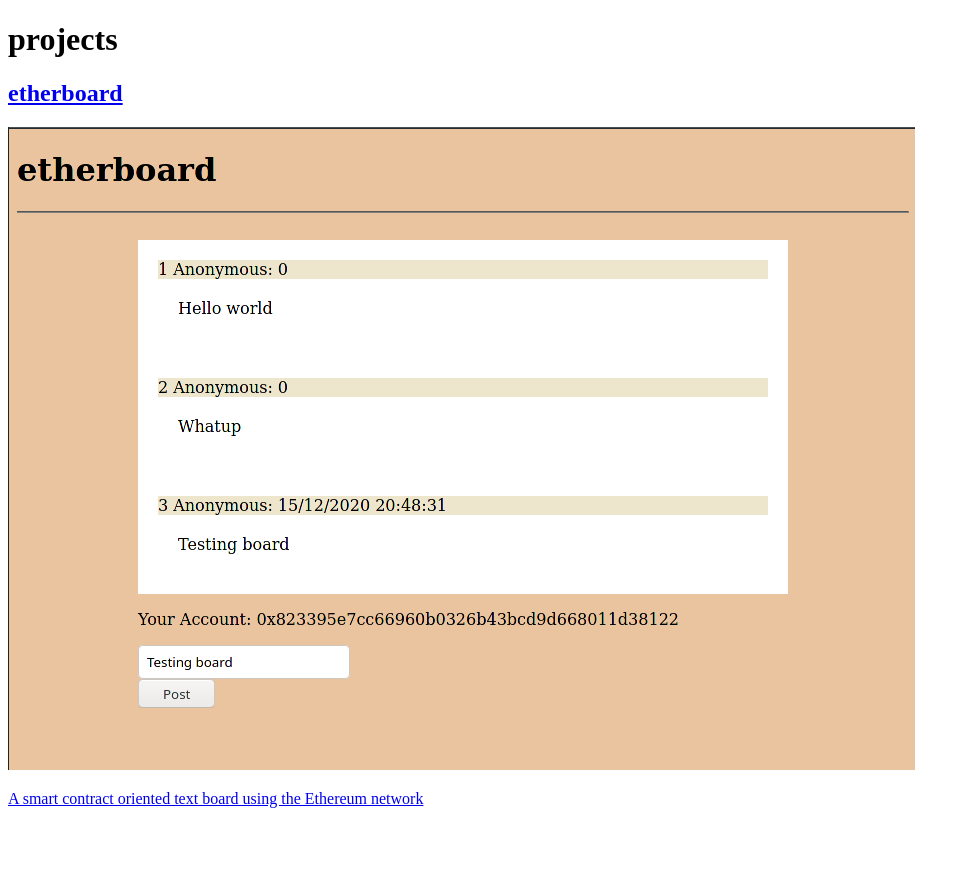
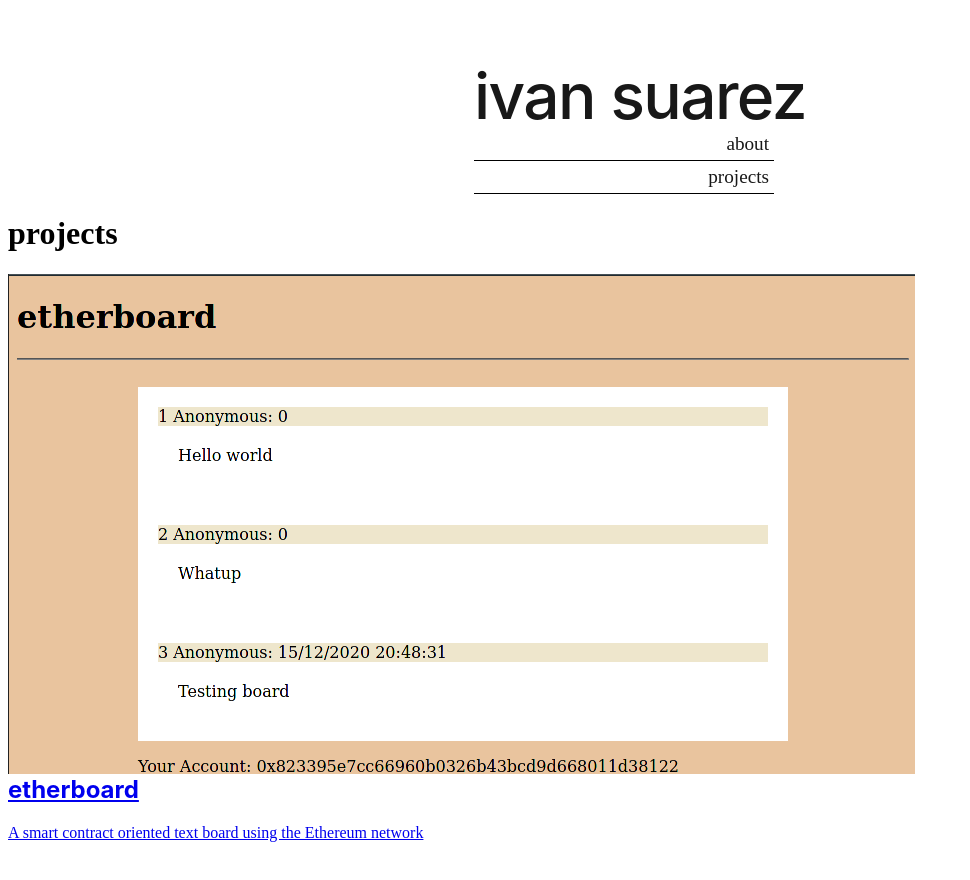
Before and after one commit to ivan-suarez/ivan-suarez.github.io, a plain HTML site: page projects.html in a window 1280 px wide. Shown: the whole page, without its empty margins (0-970 px from the left). Before the commit the page ends 824 px from the top, so only its background shows below. Drawn offline with Linux system fonts and the light colour scheme.

Commit message:
Added navigation bar

```diff
--- a/projects.html
+++ b/projects.html
@@ -1,13 +1,22 @@
 <!DOCTYPE html>
 <html>
+		<head>
+		<link rel="stylesheet" href="style.css"/>
+	</head>
+
 	<body>
+			<nav>
+			<a class='site-title highlighter' href='index.html'>ivan suarez</a>
+			<li><a href="about.html">about</a></li>
+		<li><a href="projects.html">projects</a></li>
+		</nav>
 			<h1>projects</h1>
 			<a class=project-link href="default">
 			<div class="project-block">
-			<h2>etherboard</h2>
 			<div class="project-image">
 				<img src="etherboard.png">
 			</div>
+			<h2>etherboard</h2>
 				<p>A smart contract oriented text board
 				using the Ethereum network</p>
 			</div>
--- a/style.css
+++ b/style.css
@@ -1,7 +1,10 @@
+
+
 body{
   grid-template-columns: repeat(12, [col-start] 1fr);
   grid-auto-rows: auto;
   column-gap: 16px
+  font-family: Inter, Helvetica, Arial, sans-serif;
 }
 
 nav {
@@ -34,3 +37,67 @@ nav li a {
 nav li a:hover {
   text-decoration: underline
 }
+
+a.site-title {
+  font-family: -apple-system, "Helvetica Neue", sans-serif;
+  color: #181818;
+  font-weight: 500;
+  letter-spacing: -.1rem;
+  font-size: 4rem;
+  text-decoration: none;
+  line-height: 1
+}
+
+.highlighter {
+  background: linear-gradient(to left, transparent 50%, #ffff7f 50%);
+  background-size: 200% 100%;
+  background-position: right bottom;
+  transition: all .5s ease-out
+}
+
+.highlighter:hover {
+  color: #181818;
+  background-position: left bottom
+}
+
+a.project-link {
+  background: 0 0;
+  cursor: default
+}
+
+a.project-link:hover {
+  text-decoration: none
+}
+
+.project-block {
+  margin-top: .5rem;
+  margin-bottom: 2.5rem;
+  padding-bottom: .5rem;
+  line-height: 1.3333333
+}
+
+.project-block div.project-image {
+  height: 500px;
+  width: 100%;
+  overflow: hidden;
+  cursor: pointer
+}
+
+.project-block div.project-image img.project-image {
+  width: 100%;
+  object-position: center;
+  object-fit: cover;
+  height: 500px;
+}
+
+.project-block h2 {
+  cursor: pointer;
+  font-family: -apple-system, "Helvetica Neue", sans-serif;
+  border-top: 0 solid transparent;
+  margin: 0;
+  width: 100%;
+}
+
+.project-block h2 a:hover {
+  text-decoration: none
+}
```
Also changed, not shown: about.html (+9 -0 lines), index.html (+1 -1 lines).
